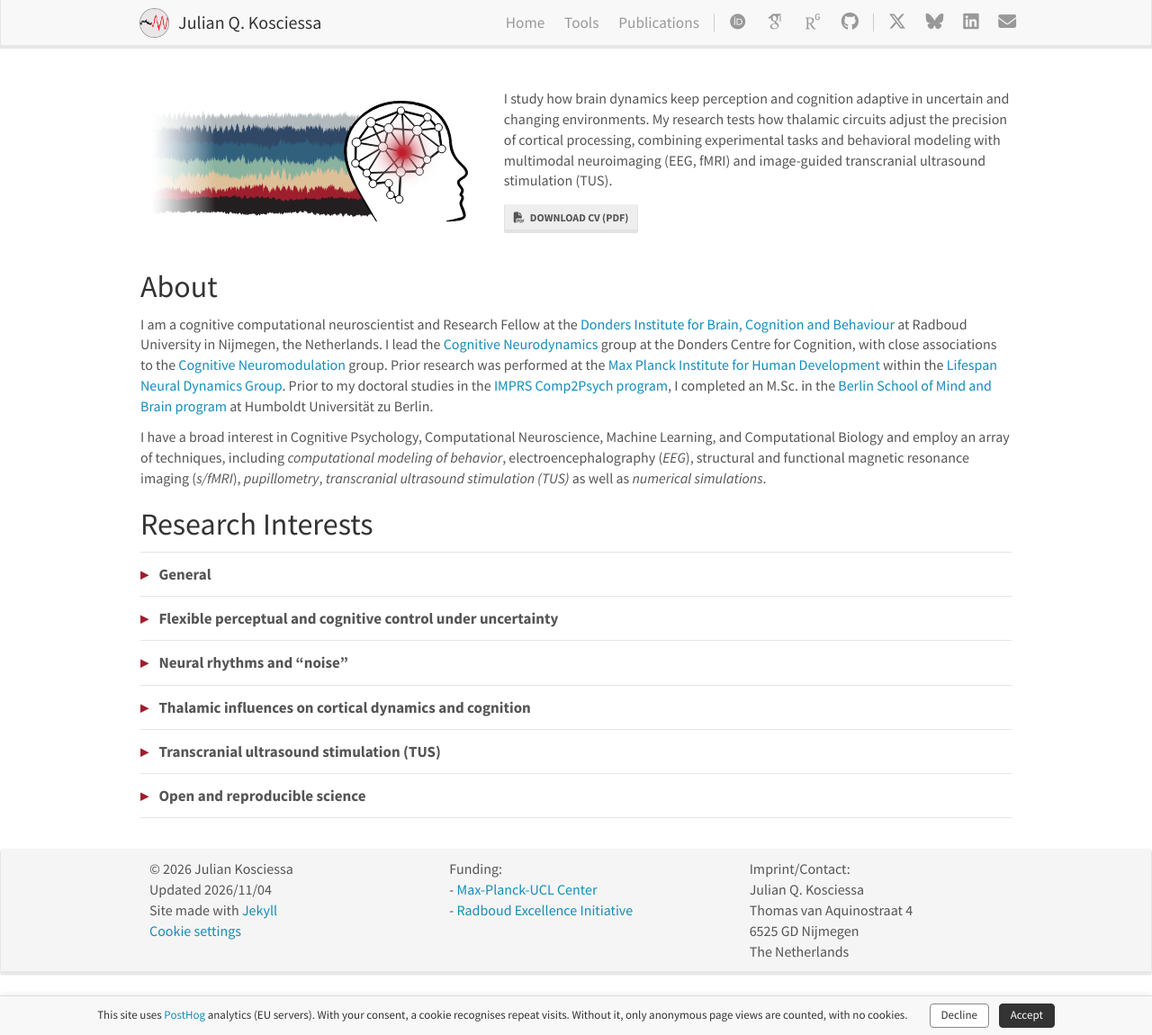
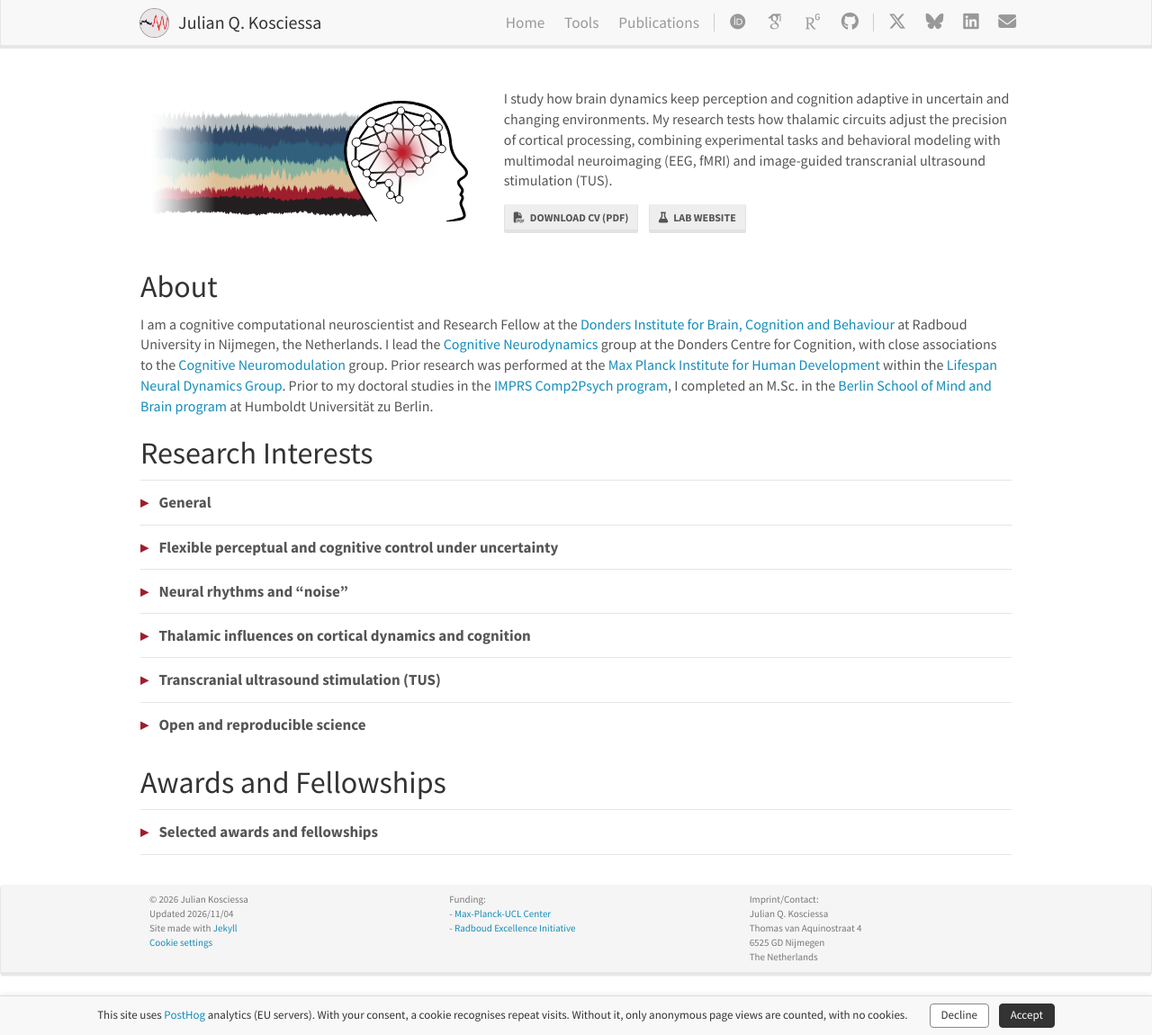
Before and after one commit to jkosciessa/jkosciessa.github.io, a Jekyll site: the page built from _pages/home.md, in a window 1280 px wide and 1150 px high. Shown: the whole window at 90% size. Built offline with Jekyll 4.4.1, drawn with Linux system fonts in a browser that asks for light colours; some web fonts are replaced.

Commit message:
home: lab website button, awards list, ReproNim year, methods in General, citation links; smaller footer; FUN25 award on PRESTUS

```diff
--- a/_pages/home.md
+++ b/_pages/home.md
@@ -15,6 +15,7 @@ permalink: /
 I study how brain dynamics keep perception and cognition adaptive in uncertain and changing environments. My research tests how thalamic circuits adjust the precision of cortical processing, combining experimental tasks and behavioral modeling with multimodal neuroimaging (EEG, fMRI) and image-guided transcranial ultrasound stimulation (TUS).
 
 <a class="btn btn-default btn-sm btn-cv" href="{{ site.url }}{{ site.baseurl }}/downloads/cv_kosciessa.pdf"><i class="fa-solid fa-file-pdf" aria-hidden="true"></i>Download CV (PDF)</a>
+<a class="btn btn-default btn-sm btn-cv" href="https://www.ru.nl/en/departments/donders-centre-for-cognition/cognitive-neurodynamics"><i class="fa-solid fa-flask" aria-hidden="true"></i>Lab website</a>
 
 </div>
 </div>
@@ -23,21 +24,19 @@ I study how brain dynamics keep perception and cognition adaptive in uncertain a
 
 I am a cognitive computational neuroscientist and Research Fellow at the [Donders Institute for Brain, Cognition and Behaviour](https://www.ru.nl/donders/) at Radboud University in Nijmegen, the Netherlands. I lead the [Cognitive Neurodynamics](https://www.ru.nl/en/departments/donders-centre-for-cognition/cognitive-neurodynamics) group at the Donders Centre for Cognition, with close associations to the [Cognitive Neuromodulation](https://www.verhagenlab.com/) group. Prior research was performed at the [Max Planck Institute for Human Development](https://www.mpib-berlin.mpg.de/en) within the [Lifespan Neural Dynamics Group](https://www.mps-ucl-centre.mpg.de/en/about-the-centre/research-groups/lifespan-neural-dynamics-group). Prior to my doctoral studies in the [IMPRS Comp2Psych program](https://www.mps-ucl-centre.mpg.de/comp2psych), I completed an M.Sc. in the [Berlin School of Mind and Brain program](http://www.mind-and-brain.de/home/) at Humboldt Universität zu Berlin.
 
-I have a broad interest in Cognitive Psychology, Computational Neuroscience, Machine Learning, and Computational Biology and employ an array of techniques, including *computational modeling of behavior*, electroencephalography (*EEG*), structural and functional magnetic resonance imaging (*s/fMRI*), *pupillometry*, *transcranial ultrasound stimulation (TUS)* as well as *numerical simulations*.
-
 <h2>Research Interests</h2>
 
 <details class="ri" markdown="1">
 <summary markdown="span">General</summary>
 
-Brains are not static input-output machines, but dynamic systems that adapt perception, cognition, and action to changing demands. My research bridges cognitive, computational, and systems neuroscience to uncover the neural mechanisms underlying this flexibility. I investigate how to measure, functionally characterize, and modulate neural dynamics, from synchronous oscillations to stochastic "noise", as substrates of cognition across the adult lifespan.
+Brains are not static input-output machines, but dynamic systems that adapt perception, cognition, and action to changing demands. My research bridges cognitive, computational, and systems neuroscience to uncover the neural mechanisms underlying this flexibility. I investigate how to measure, functionally characterize, and modulate neural dynamics, from synchronous oscillations to stochastic "noise", as substrates of cognition across the adult lifespan. My methods include computational modeling of behavior, electroencephalography (EEG), structural and functional magnetic resonance imaging (s/fMRI), pupillometry, transcranial ultrasound stimulation (TUS), and numerical simulations.
 
 </details>
 
 <details class="ri" markdown="1">
 <summary markdown="span">Flexible perceptual and cognitive control under uncertainty</summary>
 
-Humans frequently face environments with varying degrees of uncertainty about what should receive priority in processing. Combining EEG and fMRI during a multi-attribute uncertainty task, my work identified neural "noise" as a characteristic of flexible decisions and proposed cortical excitability adjustments as a candidate mechanism (Kosciessa et al., 2021). This uncertainty response is dampened in older adults, and its maintenance is associated with higher cognitive flexibility (Kosciessa et al., 2024).
+Humans frequently face environments with varying degrees of uncertainty about what should receive priority in processing. Combining EEG and fMRI during a multi-attribute uncertainty task, my work identified neural "noise" as a characteristic of flexible decisions and proposed cortical excitability adjustments as a candidate mechanism ([Kosciessa et al., 2021]({{ site.url }}{{ site.baseurl }}/publications/#kosciessa-2021)). This uncertainty response is dampened in older adults, and its maintenance is associated with higher cognitive flexibility ([Kosciessa et al., 2024]({{ site.url }}{{ site.baseurl }}/publications/#kosciessa-2024)).
 
 </details>
 
@@ -51,7 +50,7 @@ Rhythms are a key signature of neural information coordination, but they are not
 <details class="ri" markdown="1">
 <summary markdown="span">Thalamic influences on cortical dynamics and cognition</summary>
 
-The deep brain thalamus is ideally suited to dynamically regulate specific computations in cortex. Combining the high temporal resolution of EEG with the high spatial resolution of fMRI, my work linked thalamic engagement to dynamic cortical states during perceptual decisions under uncertainty (Kosciessa et al., 2021, 2024).
+The deep brain thalamus is ideally suited to dynamically regulate specific computations in cortex. Combining the high temporal resolution of EEG with the high spatial resolution of fMRI, my work linked thalamic engagement to dynamic cortical states during perceptual decisions under uncertainty (Kosciessa et al., [2021]({{ site.url }}{{ site.baseurl }}/publications/#kosciessa-2021), [2024]({{ site.url }}{{ site.baseurl }}/publications/#kosciessa-2024)).
 
 </details>
 
@@ -65,7 +64,24 @@ The thalamus' small size and deep location have long limited its investigation,
 <details class="ri" markdown="1">
 <summary markdown="span">Open and reproducible science</summary>
 
-I treat code, data, and materials as primary scientific outputs. I publish workflows that link version-controlled code and data, develop open-source [tools]({{ site.url }}{{ site.baseurl }}/tools), and teach research data management, including as a ReproNim/INCF fellow.
+I treat code, data, and materials as primary scientific outputs. I publish workflows that link version-controlled code and data, develop open-source [tools]({{ site.url }}{{ site.baseurl }}/tools), and teach research data management, including as a ReproNim/INCF fellow (2022).
+
+</details>
+
+<h2>Awards and Fellowships</h2>
+
+<details class="ri" markdown="1">
+<summary markdown="span">Selected awards and fellowships</summary>
+
+- 2026 · Donders Open Research Output Award (inaugural), for open TUS research software (PRESTUS)
+- 2025 · Gold Poster Award, Focused Ultrasound Neuromodulation Conference (FUN25), for PRESTUS
+- 2022 · Otto Hahn Medal of the Max Planck Society
+- 2022 · Radboud Excellence Initiative Fellowship
+- 2022 · ReproNim/INCF Fellowship
+- 2021 · DGPA Brain Products Young Scientist Award
+- 2021 · Merit Abstract Award, OHBM Annual Meeting
+- 2018 · IBRO Poster Award, Interpreting BOLD
+- 2016–2020 · IMPRS COMP2PSYCH Fellowship, Max Planck UCL Centre for Computational Psychiatry and Ageing Research
 
 </details>
 
--- a/css/main.scss
+++ b/css/main.scss
@@ -167,3 +167,14 @@ details.ri > summary::-webkit-details-marker { display: none; }
 details.ri > summary::before { content: "\25B8"; display: inline-block; width: 1.2em; color: #9e1e2d; transition: transform .15s; }
 details.ri[open] > summary::before { transform: rotate(90deg); }
 details.ri > p { margin: 0 0 14px 1.2em; }
+details.ri > ul { margin: 0 0 14px 1.2em; padding-left: 1.2em; }
+details.ri > ul li { margin-bottom: 4px; }
+.btn-cv + .btn-cv { margin-left: 8px; }
+
+/* Publications: keep anchored entries clear of the fixed navbar; highlight the target */
+#publications p[id] { scroll-margin-top: 80px; }
+#publications p[id]:target { background: #fbf6ee; }
+
+/* Footer: smaller text */
+#footer .panel-footer { font-size: 11px; line-height: 1.45; color: #777; padding-top: 8px; padding-bottom: 8px; }
+#footer .panel-footer p { margin-bottom: 0; }
```
Also changed, not shown: _pages/publications.md (+4 -0 lines), _pages/tools.md (+1 -1 lines).
